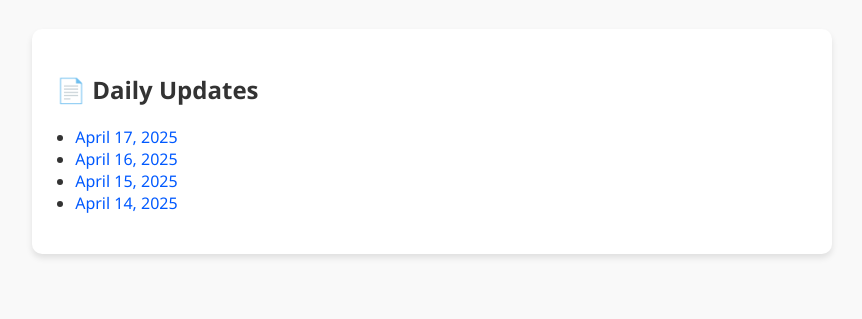
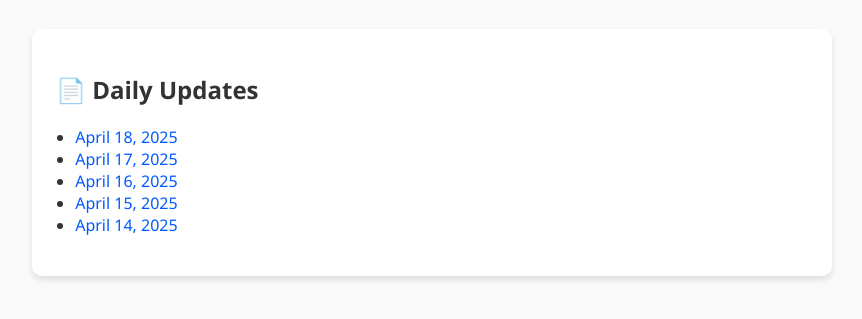
Before and after one commit to weiaiwayne/lampminer-storymachine, a plain HTML site: page index.html in a window 1280 px wide. Shown: the part 143-462 px from the top of the page, without its empty margins (208-1070 px from the left). Drawn offline with Linux system fonts and the light colour scheme.

Commit message:
Update index.html with new summaries

```diff
--- a/index.html
+++ b/index.html
@@ -43,6 +43,7 @@
     <div class="card">
       <h2>📄 Daily Updates</h2>
       <ul>
+        <li><a href="docs/gemini_storyland_analysis_20250418.md" target="_blank">April 18, 2025</a></li>
         <li><a href="docs/gemini_storyland_analysis_20250417.md" target="_blank">April 17, 2025</a></li>
         <li><a href="docs/gemini_storyland_analysis_20250416.md" target="_blank">April 16, 2025</a></li>
         <li><a href="docs/gemini_storyland_analysis_20250415.md" target="_blank">April 15, 2025</a></li>
```
